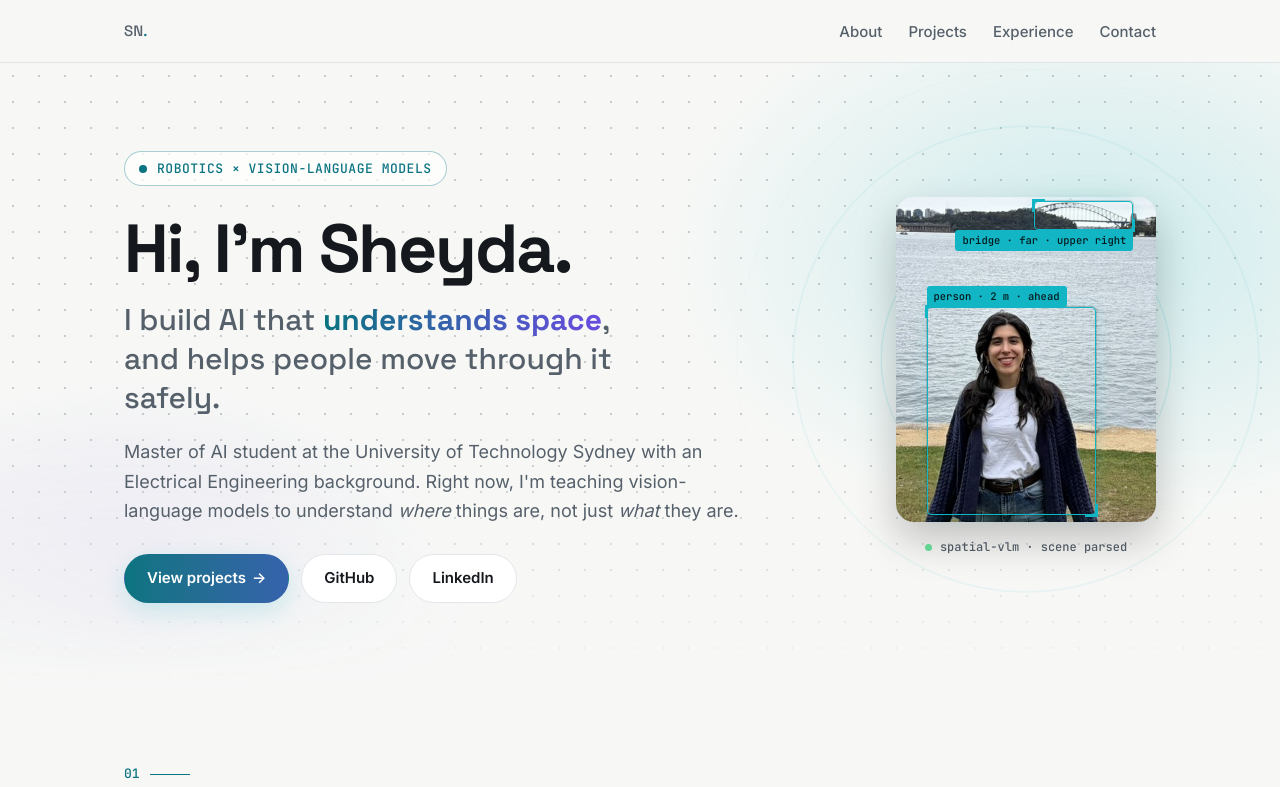
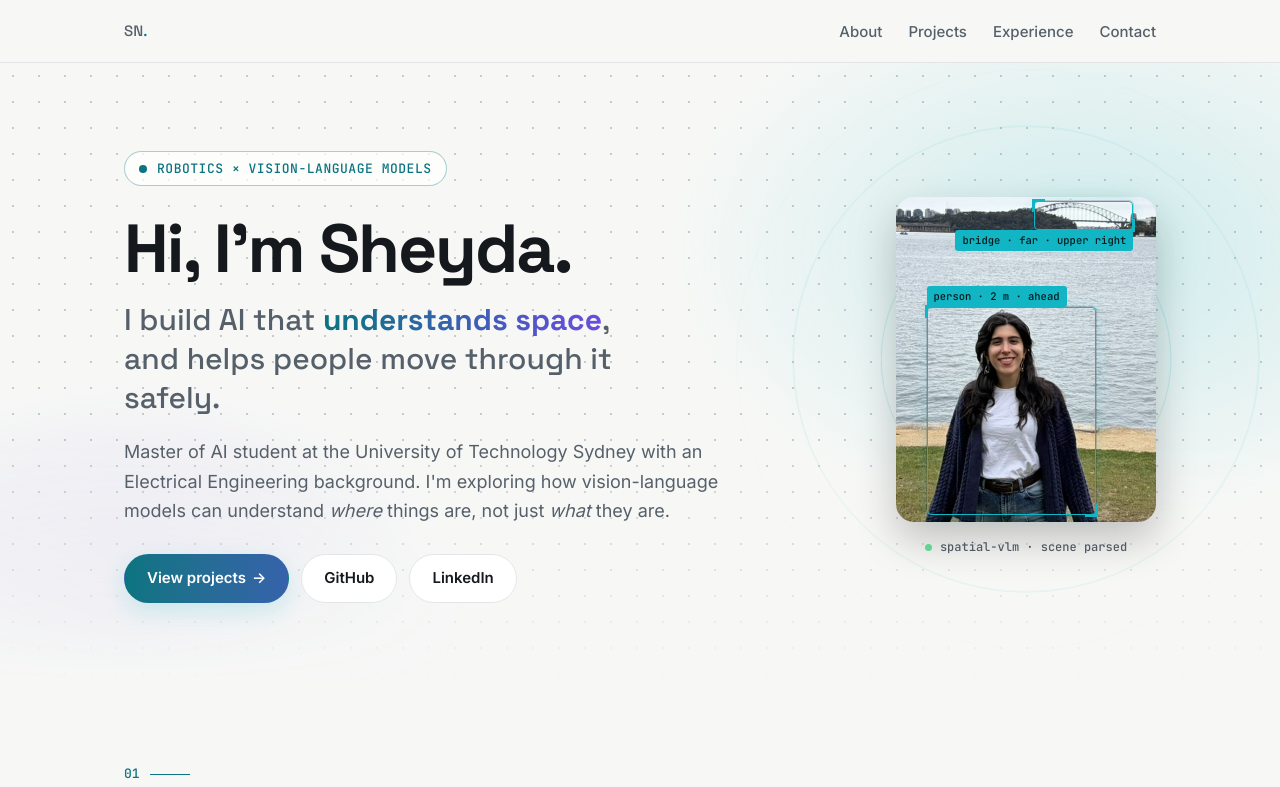
Before and after one commit to sheyda-nprst/sheyda-nprst.github.io, a plain HTML site: page index.html in a window 1280 px wide. Shown: the top 787 px of the page. Drawn offline with Linux system fonts and the light colour scheme.

Commit message:
Reword intro sentence
Co-Authored-By: Claude Opus 5.5 <noreply@anthropic.com>

```diff
--- a/index.html
+++ b/index.html
@@ -41,7 +41,7 @@
           <p class="eyebrow"><span class="dot" aria-hidden="true"></span>Robotics × Vision-Language Models</p>
           <h1>Hi, I'm Sheyda.</h1>
           <p class="tagline">I build AI that <span class="grad">understands space</span>, and helps people move through it safely.</p>
-          <p class="lead">Master of AI student at the University of Technology Sydney with an Electrical Engineering background. Right now, I'm teaching vision-language models to understand <em>where</em> things are, not just <em>what</em> they are.</p>
+          <p class="lead">Master of AI student at the University of Technology Sydney with an Electrical Engineering background. I'm exploring how vision-language models can understand <em>where</em> things are, not just <em>what</em> they are.</p>
           <div class="cta">
             <a class="btn primary" href="#projects">View projects <span aria-hidden="true">→</span></a>
             <a class="btn" href="https://github.com/sheyda-nprst">GitHub</a>
```
